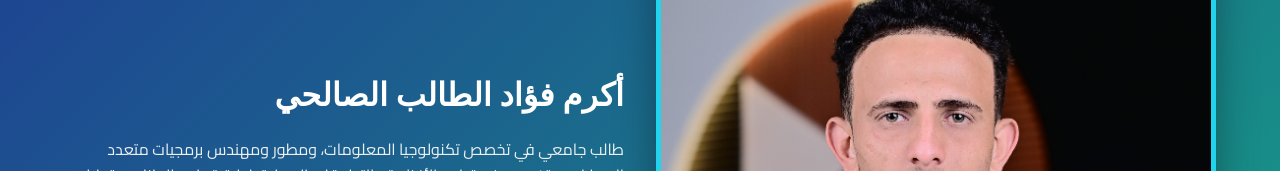
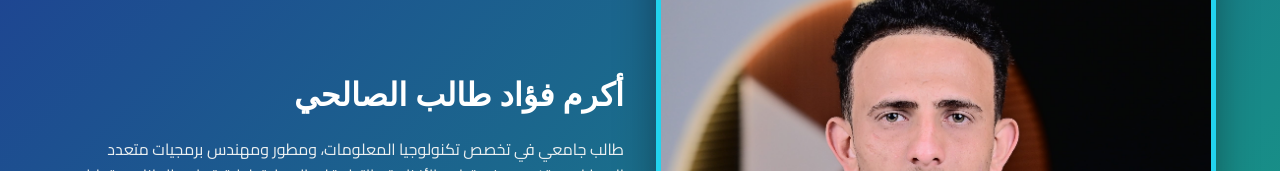
Before and after one commit to akramta/Eng-Akram, a plain HTML site: page index.html in a window 1280 px wide. Shown: the part 246-417 px from the top of the page. Drawn offline with Linux system fonts and the light colour scheme.

Commit message:
index.html

```diff
--- a/index.html
+++ b/index.html
@@ -3,7 +3,7 @@
 <head>
   <meta charset="UTF-8"/>
   <meta name="viewport" content="width=device-width, initial-scale=1.0"/>
-  <title>أكرم فؤاد الطالب الصالحي | تقنيات المعلومات وتطوير البرمجيات</title>
+  <title>أكرم فؤاد طالب الصالحي | تقنيات المعلومات وتطوير البرمجيات</title>
 
   <!-- خطوط Google -->
   <link
@@ -810,7 +810,7 @@
         <img src="me2.JPG" alt="صورة أكرم فؤاد" />
       </div>
       <div class="hero-intro hidden">
-        <h2>أكرم فؤاد الطالب الصالحي</h2>
+        <h2>أكرم فؤاد طالب الصالحي</h2>
         <p>
           طالب جامعي في تخصص تكنولوجيا المعلومات، ومطور ومهندس برمجيات
           متعدد المهارات. متخصص في تطوير الأنظمة والتطبيقات العملية،
@@ -1089,7 +1089,7 @@
   <!-- FOOTER -->
   <footer>
     <div class="container text-center">
-      <p>© 2025 أكرم فؤاد الطالب الصالحي. جميع الحقوق محفوظة.</p>
+      <p>© 2025 أكرم فؤاد طالب الصالحي. جميع الحقوق محفوظة.</p>
     </div>
   </footer>
 
```
